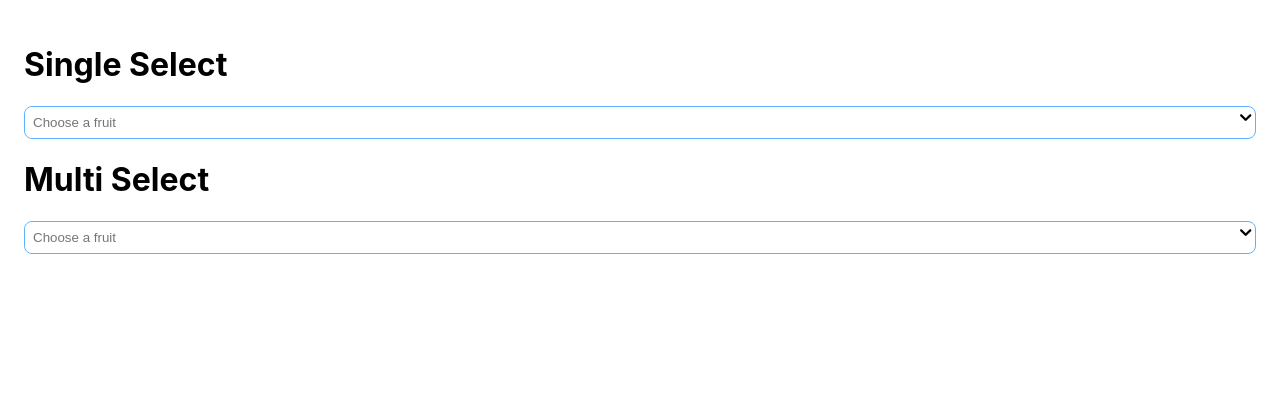
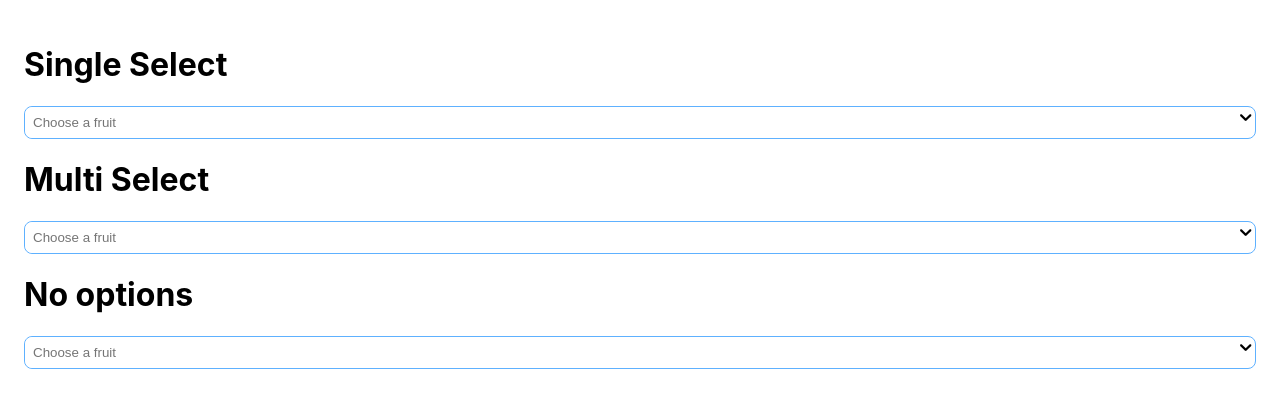
Before and after one commit to vamsi467/combox-react, a React (Create React App) app: page / in a window 1280 px wide. Shown: the top 408 px of the page. Built offline with nearby package versions, Linux system fonts and the light colour scheme.

Commit message:
No Option text added

```diff
--- a/src/App.tsx
+++ b/src/App.tsx
@@ -29,6 +29,12 @@ const App = () => {
         isMulti
         options={options}
         onChange={handleOptionChange} />
+      <h1>No options</h1>
+      <ComboBox
+        placeHolder ="Choose a fruit"
+        isMulti
+        options={[]}
+        onChange={handleOptionChange} />
     </div>
   )
 }
--- a/src/combo-box/ComboBox.tsx
+++ b/src/combo-box/ComboBox.tsx
@@ -156,6 +156,7 @@ const Dropdown = ({
       </div>
       {showMenu && (
         <div className="dropdown">
+            {getOptions().length === 0 && (<div className='dropdown__item'>{(searchValue.length > 0) ? 'No options for this search' : 'No options'} </div>)}
 
           {getOptions().map((option: Option) => (
             <div onClick={() => { onItemClick(option) }} className={`dropdown__item ${isSelected(option) ? 'selected' : ''}`} key={option.value}>
```
